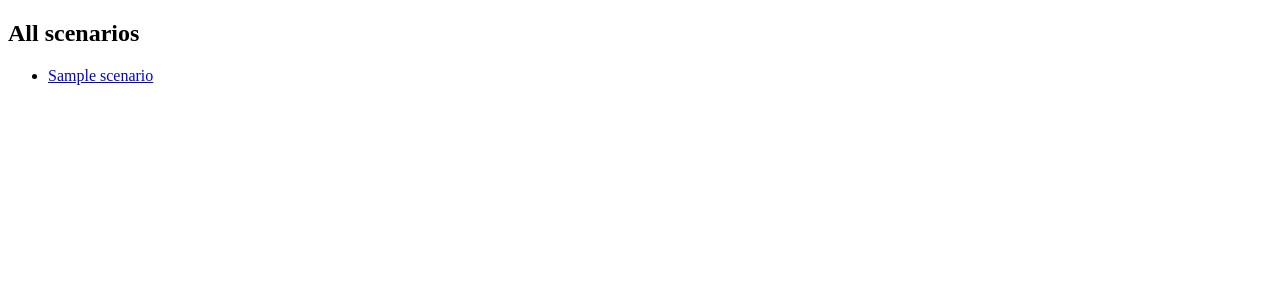
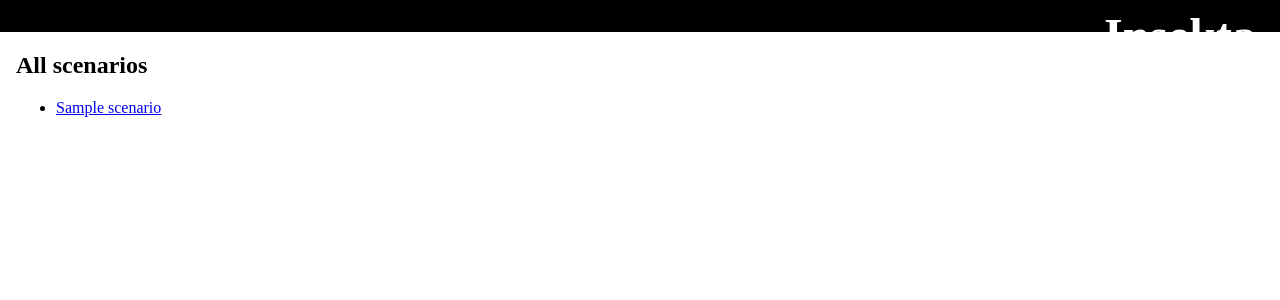
Before and after one commit to teythoon/Insekta, a Django app: template insekta/scenario/templates/scenario/all.html in a window 1280 px wide. Shown: the top 300 px of the page. Run offline with Django 3.2, Linux system fonts and the light colour scheme; the template is opened without the code that fills it: most values are stand-ins (such as "Sample title", 1, 10 or a date in 2020).

Commit message:
Some styling

```diff
--- a/insekta/common/static/insekta.css
+++ b/insekta/common/static/insekta.css
@@ -1,4 +1,44 @@
 /* Main css file */
+body {
+    margin:0;
+    padding:0;
+}
+
+#header {
+    background:#000;
+    padding:2em 0 0 0;
+}
+
+#header h1 {
+    float:right;
+    color:#fff;
+    margin:-0.5em 0.5em 0 0;
+    font-size:3em;
+}
+
+#menu {
+    margin:0;
+    padding:0;
+}
+
+#menu li {
+    display:inline;
+    margin:0;
+    padding:0;
+}
+
+#menu a:link, #menu a:visited {
+    color:#fff;
+    background:#333;
+    text-decoration:none;
+    font-size:1.3em;
+    padding:1em 1em 0em 1em;
+}
+
+#menu li a:hover {
+    background:#666;
+}
+
 ul.messages {
     padding:0;
     list-style:none;
@@ -17,3 +57,7 @@ ul.messages {
     background:#beb;
     border:1px solid #0d0;
 }
+
+#content {
+    padding:0em 0em 0em 1em;
+}
--- a/insekta/common/templates/base.html
+++ b/insekta/common/templates/base.html
@@ -9,6 +9,8 @@
 {% endif %}
 </head>
 <body>
+<div id="header">
+<h1>Insekta</h1>
 {% if user.is_authenticated %}
 <ul id="menu">
     <li><a href="{% url scenario.overview %}">Scenario overview</a></li>
@@ -18,6 +20,7 @@
 {% endcomment %}
 </ul>
 {% endif %}
+</div>
 
 {% if messages %}
 <ul class="messages">
```
